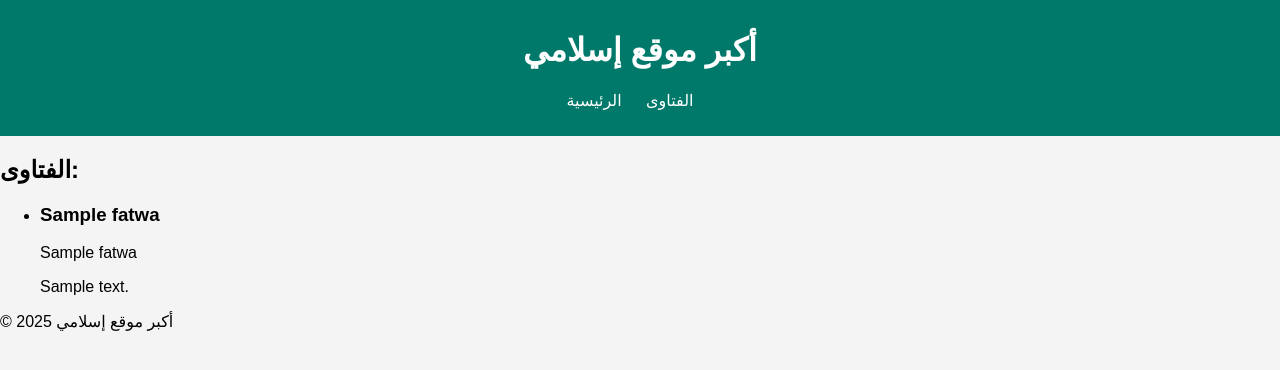
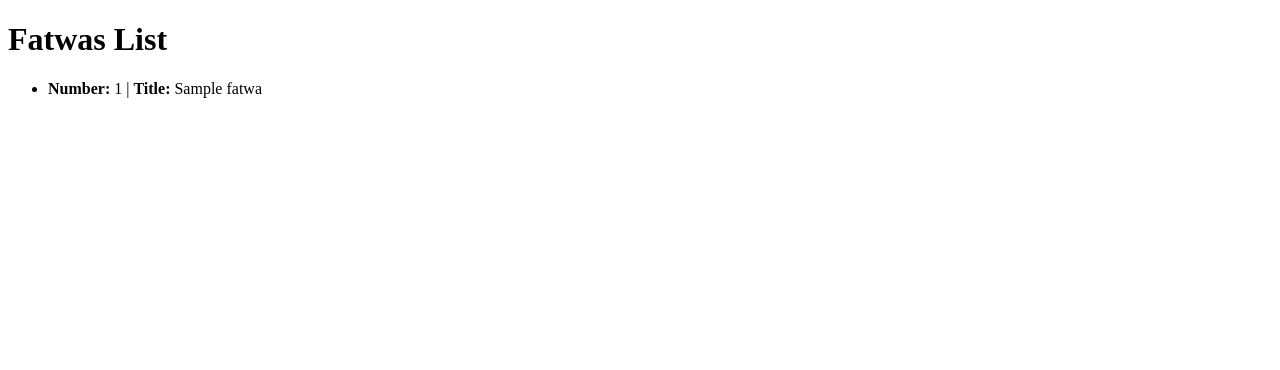
Before and after one commit to sufyan769/islamgbt, a Flask app: template templates/index.html in a window 1280 px wide. Shown: the top 370 px of the page. Run offline with Flask 3, Linux system fonts and the light colour scheme; the template is opened without the code that fills it: most values are stand-ins (such as "Sample title", 1, 10 or a date in 2020).

Commit message:
Update index.html

```diff
--- a/templates/index.html
+++ b/templates/index.html
@@ -1,37 +1,16 @@
 <!DOCTYPE html>
-<html lang="ar">
+<html lang="en">
 <head>
     <meta charset="UTF-8">
     <meta name="viewport" content="width=device-width, initial-scale=1.0">
-    <title>أكبر موقع إسلامي</title>
-    <link rel="stylesheet" href="{{ url_for('static', filename='css/styles.css') }}">
+    <title>Fatwas</title>
 </head>
 <body>
-    <header>
-        <h1>أكبر موقع إسلامي</h1>
-        <nav>
-            <ul>
-                <li><a href="/">الرئيسية</a></li>
-                <li><a href="/fatwas">الفتاوى</a></li>
-            </ul>
-        </nav>
-    </header>
-    <main>
-        <section>
-            <h2>الفتاوى:</h2>
-            <ul>
-                {% for fatwa in data %}
-                <li>
-                    <h3>{{ fatwa['title'] }}</h3>
-                    <p>{{ fatwa['question'] }}</p>
-                    <p>{{ fatwa['answer'] }}</p>
-                </li>
-                {% endfor %}
-            </ul>
-        </section>
-    </main>
-    <footer>
-        <p>&copy; 2025 أكبر موقع إسلامي</p>
-    </footer>
+    <h1>Fatwas List</h1>
+    <ul>
+        {% for fatwa in data %}
+            <li><strong>Number:</strong> {{ fatwa.number }} | <strong>Title:</strong> {{ fatwa.title }} </li>
+        {% endfor %}
+    </ul>
 </body>
 </html>
```
